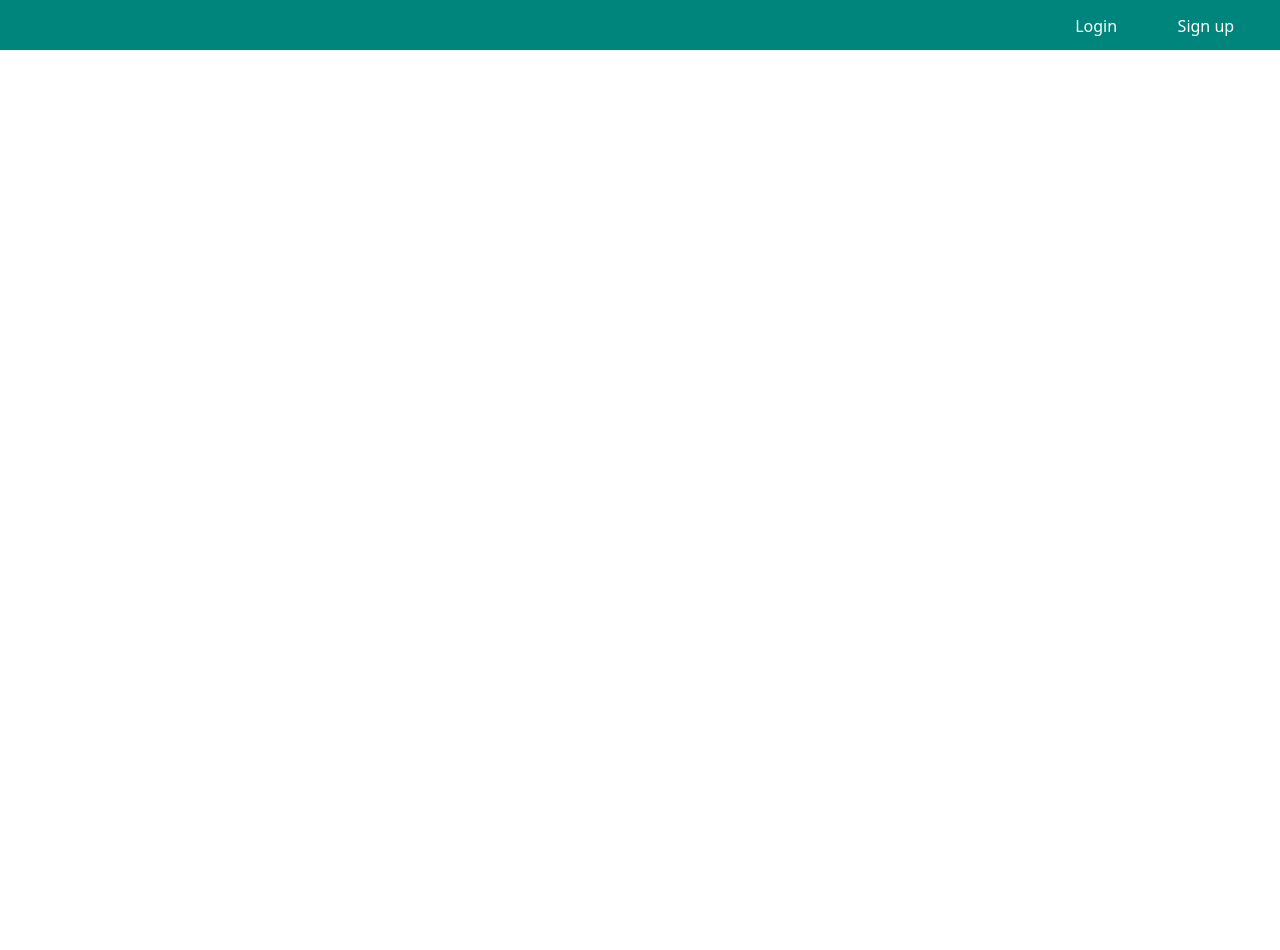
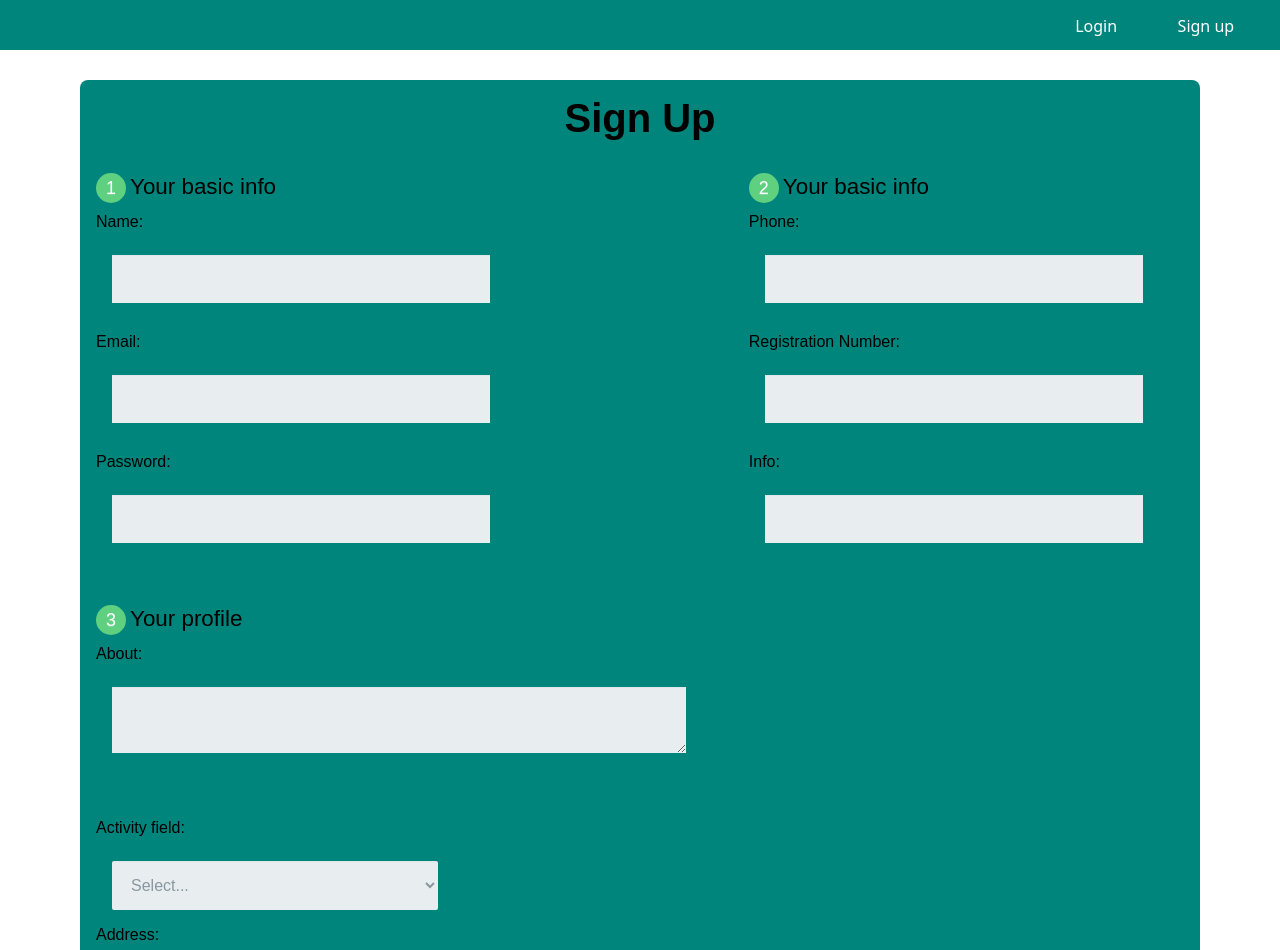
Before and after one commit to bassamhamdar/goHelp-frontEnd-, a React (Create React App) app in the folder front/: page /org/register in a window 1280 px wide. Shown: the top 950 px of the page. Before the commit the page ends 800 px from the top, so only its background shows below. Built offline with nearby package versions, Linux system fonts and the light colour scheme.

Commit message:
ceated a register form for org

```diff
--- a/front/src/App.js
+++ b/front/src/App.js
@@ -10,6 +10,7 @@ import { Nav } from "./components/Nav";
 import { UserRegister } from "./pages/user/UserRegister";
 import { OrgTable } from "./pages/user/OrgTable";
 import { Organization } from "./pages/user/Organization";
+import { OrgRegister } from "./pages/org/OrgRegister";
 function App() {
   const history = useHistory();
   const path = history.location.pathname;
@@ -26,6 +27,8 @@ function App() {
         <Route path="/user/org/profile/:id" exact component={Organization} />
         <Route path="/user/org" component={OrgTable} />
         <Route path="/user/profile" component={UserProfile} />
+        <Route path="/org/register" component={OrgRegister} />
+
         <Route path="/admin" component={AdminLogin} />
         <Dashboard />
       </Switch>
--- a/front/src/components/Message.js
+++ b/front/src/components/Message.js
@@ -4,7 +4,7 @@ import { Form, Input, Button, TextArea, Error, Select } from "../style/message";
 import { useForm } from "react-hook-form";
 import { yupResolver } from "@hookform/resolvers/yup";
 import * as yup from "yup";
-import { ToastContainer, toast } from "react-toastify";
+import { ToastContainer } from "react-toastify";
 import "react-toastify/dist/ReactToastify.css";
 export const Message = ({ setVisible, org_id }) => {
   const schema = yup.object().shape({
@@ -16,7 +16,6 @@ export const Message = ({ setVisible, org_id }) => {
     register,
     handleSubmit,
     formState: { errors },
-    reset,
   } = useForm({ resolver: yupResolver(schema) });
   const onSubmit = (data) => {
     const message = {
--- a/front/src/pages/home/Home.js
+++ b/front/src/pages/home/Home.js
@@ -20,8 +20,11 @@ import Profile from "../../image/profile.webp";
 import Request from "../../image/help.webp";
 import Ngo from "../../image/ngo.jpg";
 import { AboutUs } from "./AboutUs";
+import { useHistory } from "react-router-dom";
 
 export const Home = () => {
+  const navigate = useHistory();
+  const handleClick = () => navigate.push("/org/register");
   return (
     <>
       <HeaderImage>
@@ -46,7 +49,9 @@ export const Home = () => {
       </Flex>
       <Organization>
         <RegisterH1>For organizations {"->"} </RegisterH1>
-        <RegisterButton>Register here</RegisterButton>
+        <RegisterButton onClick={() => handleClick()}>
+          Register here
+        </RegisterButton>
       </Organization>
       <FooterSection>
         <Section>
--- /dev/null
+++ b/front/src/pages/org/OrgRegister.js
@@ -0,0 +1,96 @@
+import React from "react";
+import "./orgReg.css";
+export const OrgRegister = () => {
+  return (
+    <form className="orgReg__form">
+      <h1>Sign Up</h1>
+      <div className="orgReg__flex">
+        <fieldset className="flex1">
+          <legend>
+            <span className="number">1</span>Your basic info
+          </legend>
+          <label for="name">Name:</label>
+          <input
+            type="text"
+            id="name"
+            name="user_name"
+            className="orReg__input"
+          />
+          <label for="mail">Email:</label>
+          <input
+            type="email"
+            id="mail"
+            name="user_email"
+            className="orReg__input"
+          />
+
+          <label for="password">Password:</label>
+          <input
+            type="password"
+            id="password"
+            name="user_password"
+            className="orReg__input"
+          />
+        </fieldset>
+        <fieldset className="flex2">
+          <legend>
+            <span className="number">2</span>Your basic info
+          </legend>
+          <label for="name">Phone:</label>
+          <input
+            type="text"
+            id="name"
+            name="user_name"
+            className="orReg__input"
+          />
+          <label for="mail">Registration Number:</label>
+          <input
+            type="email"
+            id="mail"
+            name="user_email"
+            className="orReg__input"
+          />
+
+          <label for="password">Info:</label>
+          <input
+            type="password"
+            id="password"
+            name="user_password"
+            className="orReg__input"
+          />
+        </fieldset>
+      </div>
+
+      <fieldset>
+        <legend>
+          <span className="number">3</span>Your profile
+        </legend>
+        <label for="bio">About:</label>
+        <textarea
+          id="bio"
+          name="user_bio"
+          className="orgReg__textarea"
+        ></textarea>
+      </fieldset>
+      <fieldset>
+        <label for="job">Activity field:</label>
+        <select id="job" name="user_job" className="orgReg__select">
+          <option value="">Select...</option>
+          <option value="Medical">Medical</option>
+          <option value="Food">Food</option>
+          <option value="Clothes">Clothes</option>
+          <option value="Others"> Others</option>
+        </select>
+        <br />
+        <label>Address:</label>
+        <input type="text" placeholder=" Country" />
+        <input type="text" placeholder="Region" />
+        <input type="text" placeholder="City" />
+        <input type="text" placeholder="Street" />
+      </fieldset>
+      <button type="submit" className="orgReg__button">
+        Sign Up
+      </button>
+    </form>
+  );
+};
--- /dev/null
+++ b/front/src/pages/org/orgReg.css
@@ -0,0 +1,120 @@
+.orgReg__form {
+  margin: 5rem;
+  background-color: #00857c;
+  border-radius: 8px;
+  padding: 1rem;
+}
+.orgReg__form > h1 {
+  margin: auto;
+  margin-bottom: 2rem;
+  text-align: center;
+  font-size: 40px;
+}
+.orgReg__flex {
+  display: flex;
+  justify-content: space-between;
+}
+.flex1,
+.flex2 {
+  width: 40%;
+}
+
+.orReg__input {
+  background: rgba(255, 255, 255, 0.1);
+  border: none;
+  font-size: 16px;
+  height: auto;
+  margin: 1rem;
+  outline: 0;
+  padding: 15px;
+  width: 80%;
+  background-color: #e8eeef;
+  color: #8a97a0;
+  box-shadow: 0 1px 0 rgba(0, 0, 0, 0.03) inset;
+  margin-bottom: 30px;
+}
+
+.orgReg__textarea {
+  background: rgba(255, 255, 255, 0.1);
+  border: none;
+  font-size: 16px;
+  height: auto;
+  margin: 1rem;
+  outline: 0;
+  padding: 15px;
+  width: 50%;
+  background-color: #e8eeef;
+  color: #8a97a0;
+  box-shadow: 0 1px 0 rgba(0, 0, 0, 0.03) inset;
+  margin-bottom: 30px;
+}
+.orgReg__select {
+  background: rgba(255, 255, 255, 0.1);
+  border: none;
+  font-size: 16px;
+  height: auto;
+  margin: 1rem;
+  outline: 0;
+  padding: 15px;
+  width: 30%;
+  background-color: #e8eeef;
+  color: #8a97a0;
+  border: none;
+  box-shadow: 0 1px 0 rgba(0, 0, 0, 0.03) inset;
+  margin-bottom: 1rem;
+}
+
+select {
+  padding: 6px;
+  height: 32px;
+  border-radius: 2px;
+}
+
+.orgReg__button {
+  padding: 19px 39px 18px 39px;
+  color: #fff;
+  background-color: #4bc970;
+  font-size: 18px;
+  text-align: center;
+  font-style: normal;
+  border-radius: 5px;
+  width: 10rem;
+  border: 1px solid #3ac162;
+  border-width: 1px 1px 3px;
+  box-shadow: 0 -1px 0 rgba(255, 255, 255, 0.1) inset;
+  margin-bottom: 10px;
+}
+
+fieldset {
+  margin-bottom: 2rem;
+  border: none;
+}
+
+legend {
+  font-size: 1.4em;
+  margin-bottom: 10px;
+}
+
+label {
+  display: block;
+  margin-bottom: 8px;
+}
+
+label.light {
+  font-weight: 300;
+  display: inline;
+}
+
+.number {
+  background-color: #5fcf80;
+  color: #fff;
+  height: 30px;
+  width: 30px;
+  display: inline-block;
+  font-size: 0.8em;
+  margin-right: 4px;
+  line-height: 30px;
+  text-align: center;
+  text-shadow: 0 1px 0 rgba(255, 255, 255, 0.2);
+  border-radius: 100%;
+}
```
